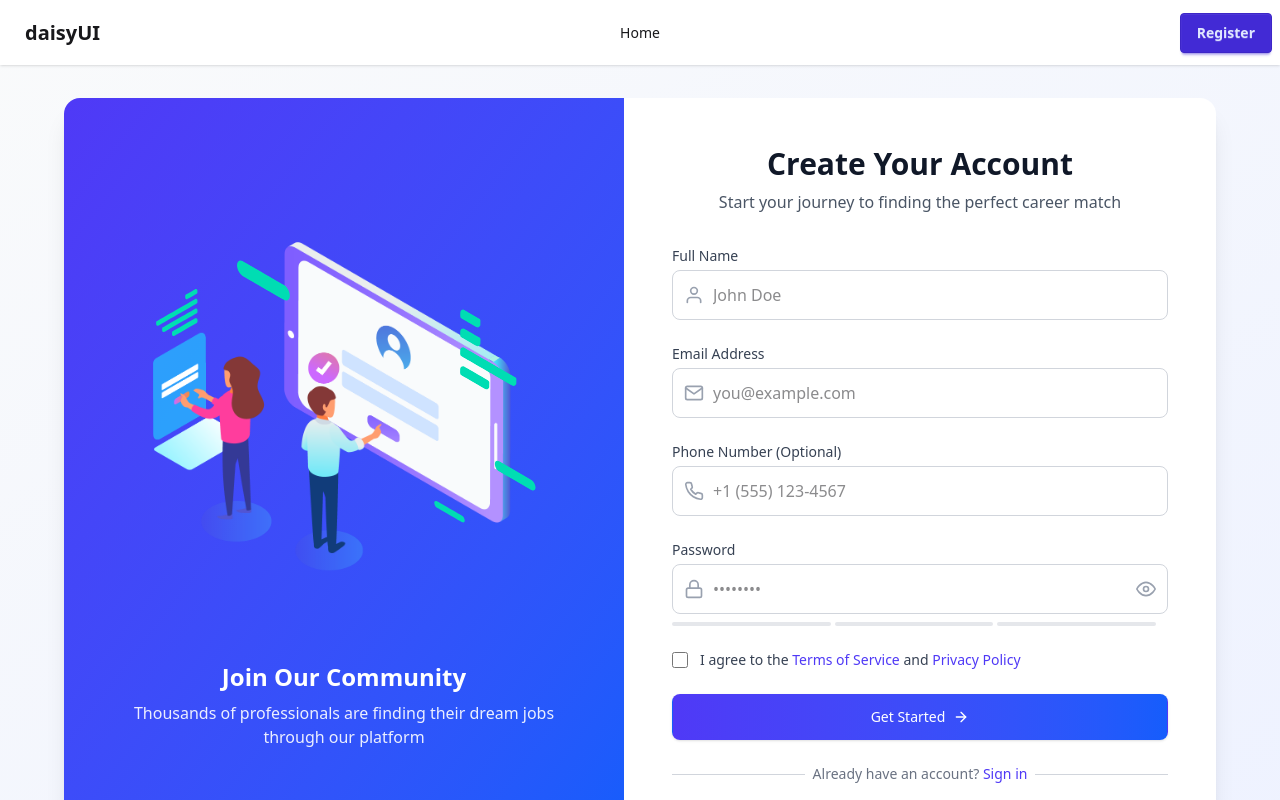
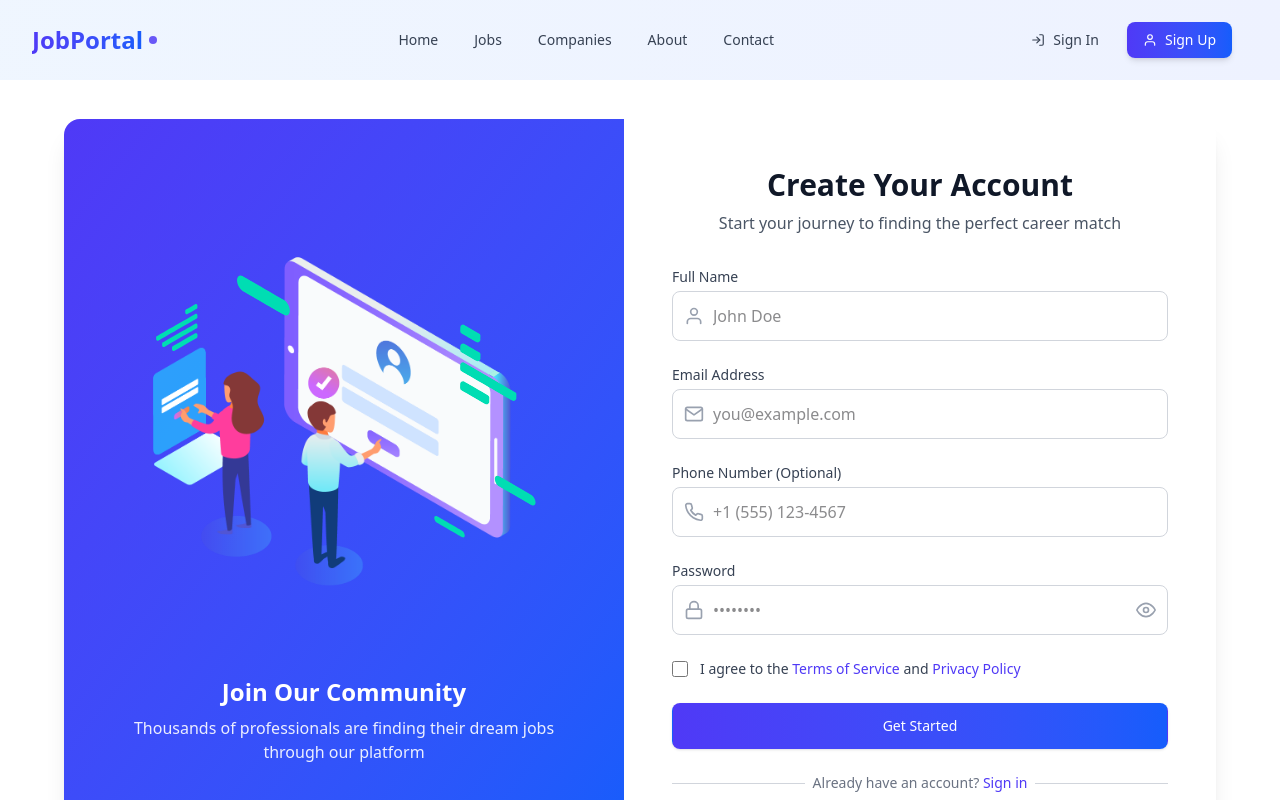
Before and after one commit to mdtanvirislamrakib/carrer-code-job-portal-client, a React (Vite) app: page /register in a window 1280 px wide. Shown: the top 800 px of the page. Built offline with nearby package versions, Linux system fonts and the light colour scheme.

Commit message:
style navbar like a professional

```diff
--- a/package.json
+++ b/package.json
@@ -11,6 +11,7 @@
   },
   "dependencies": {
     "@tailwindcss/vite": "^4.1.7",
+    "firebase": "^11.8.1",
     "lottie-react": "^2.4.1",
     "lucide-react": "^0.511.0",
     "react": "^19.1.0",
--- a/src/Layouts/RootLayout.jsx
+++ b/src/Layouts/RootLayout.jsx
@@ -9,7 +9,7 @@ const RootLayout = () => {
             <header>
                 <Navbar></Navbar>
             </header>
-            <main className='min-h-screen'>
+            <main className='min-h-screen py-20'>
                 <Outlet />
             </main>
 
--- a/src/Pages/Register/Register.jsx
+++ b/src/Pages/Register/Register.jsx
@@ -5,38 +5,21 @@ import { NavLink } from 'react-router';
 import registerLottie from '../../assets/lotties/register-lottie.json';
 
 const Register = () => {
-    const [formData, setFormData] = useState({
-        fullName: '',
-        email: '',
-        password: '',
-        phone: '',
-        terms: false
-    });
+
 
     const [showPassword, setShowPassword] = useState(false);
-    const [isSubmitting, setIsSubmitting] = useState(false);
     const [focusedField, setFocusedField] = useState(null);
 
-    const handleChange = (e) => {
-        const { name, value, type, checked } = e.target;
-        setFormData(prev => ({
-            ...prev,
-            [name]: type === 'checkbox' ? checked : value
-        }));
-    };
-
-    const handleSubmit = (e) => {
+    const handleRegister = e => {
         e.preventDefault();
-        setIsSubmitting(true);
-        // Simulate API call
-        setTimeout(() => {
-            console.log('Form submitted:', formData);
-            setIsSubmitting(false);
-        }, 1500);
-    };
+        const form  = e.target;
+        const email = form.email.value;
+        const password = form.password.value;
+        console.log(email, password);
+    }
 
     return (
-        <div className="min-h-screen bg-gradient-to-br from-gray-50 to-indigo-50 flex items-center justify-center p-4">
+        <div className="min-h-screen  flex items-center justify-center p-4">
             <div className="max-w-6xl w-full flex flex-col lg:flex-row bg-white rounded-2xl shadow-xl overflow-hidden">
                 {/* Lottie Animation Side */}
                 <div className="hidden lg:flex flex-1 bg-gradient-to-br from-indigo-600 to-blue-600 p-8 items-center justify-center">
@@ -64,7 +47,7 @@ const Register = () => {
                         </p>
                     </div>
 
-                    <form className="space-y-6" onSubmit={handleSubmit}>
+                    <form className="space-y-6" onSubmit={handleRegister}>
                         {/* Full Name */}
                         <div className="space-y-1">
                             <label htmlFor="fullName" className="block text-sm font-medium text-gray-700">
@@ -79,8 +62,6 @@ const Register = () => {
                                     name="fullName"
                                     type="text"
                                     required
-                                    value={formData.fullName}
-                                    onChange={handleChange}
                                     onFocus={() => setFocusedField('fullName')}
                                     onBlur={() => setFocusedField(null)}
                                     className="py-3 pl-10 pr-4 block w-full border border-gray-300 rounded-lg focus:outline-none transition duration-200"
@@ -104,8 +85,6 @@ const Register = () => {
                                     type="email"
                                     autoComplete="email"
                                     required
-                                    value={formData.email}
-                                    onChange={handleChange}
                                     onFocus={() => setFocusedField('email')}
                                     onBlur={() => setFocusedField(null)}
                                     className="py-3 pl-10 pr-4 block w-full border border-gray-300 rounded-lg focus:outline-none transition duration-200"
@@ -127,8 +106,6 @@ const Register = () => {
                                     id="phone"
                                     name="phone"
                                     type="tel"
-                                    value={formData.phone}
-                                    onChange={handleChange}
                                     onFocus={() => setFocusedField('phone')}
                                     onBlur={() => setFocusedField(null)}
                                     className="py-3 pl-10 pr-4 block w-full border border-gray-300 rounded-lg focus:outline-none transition duration-200"
@@ -151,8 +128,6 @@ const Register = () => {
                                     name="password"
                                     type={showPassword ? "text" : "password"}
                                     required
-                                    value={formData.password}
-                                    onChange={handleChange}
                                     onFocus={() => setFocusedField('password')}
                                     onBlur={() => setFocusedField(null)}
                                     className="py-3 pl-10 pr-10 block w-full border border-gray-300 rounded-lg focus:outline-none transition duration-200"
@@ -170,17 +145,6 @@ const Register = () => {
                                     )}
                                 </button>
                             </div>
-                            <div className="flex items-center mt-2">
-                                <div className={`h-1 flex-1 rounded-full ${formData.password.length > 0 ? (formData.password.length < 4 ? 'bg-red-400' : formData.password.length < 8 ? 'bg-yellow-400' : 'bg-green-500') : 'bg-gray-200'}`}></div>
-                                <div className={`h-1 flex-1 rounded-full mx-1 ${formData.password.length > 3 ? (formData.password.length < 8 ? 'bg-yellow-400' : 'bg-green-500') : 'bg-gray-200'}`}></div>
-                                <div className={`h-1 flex-1 rounded-full ${formData.password.length > 7 ? 'bg-green-500' : 'bg-gray-200'}`}></div>
-                                <span className="ml-3 text-xs text-gray-500">
-                                    {formData.password.length > 0 ? (
-                                        formData.password.length < 4 ? 'Weak' :
-                                        formData.password.length < 8 ? 'Medium' : 'Strong'
-                                    ) : ''}
-                                </span>
-                            </div>
                         </div>
 
                         {/* Terms */}
@@ -191,8 +155,6 @@ const Register = () => {
                                     name="terms"
                                     type="checkbox"
                                     required
-                                    checked={formData.terms}
-                                    onChange={handleChange}
                                     className="focus:ring-indigo-500 h-4 w-4 text-indigo-600 border-gray-300 rounded"
                                 />
                             </div>
@@ -214,23 +176,9 @@ const Register = () => {
                         <div>
                             <button
                                 type="submit"
-                                disabled={isSubmitting}
-                                className={`w-full flex justify-center items-center py-3 px-4 border border-transparent rounded-lg shadow-sm text-sm font-medium text-white bg-gradient-to-r from-indigo-600 to-blue-600 hover:from-indigo-700 hover:to-blue-700 focus:outline-none focus:ring-2 focus:ring-offset-2 focus:ring-indigo-500 transition-all duration-300 ${isSubmitting ? 'opacity-80' : ''}`}
+                                className={`w-full flex justify-center items-center py-3 px-4 border border-transparent rounded-lg shadow-sm text-sm font-medium text-white bg-gradient-to-r from-indigo-600 to-blue-600 hover:from-indigo-700 hover:to-blue-700 focus:outline-none focus:ring-2 focus:ring-offset-2 focus:ring-indigo-500 transition-all duration-300`}
                             >
-                                {isSubmitting ? (
-                                    <>
-                                        <svg className="animate-spin -ml-1 mr-3 h-5 w-5 text-white" xmlns="http://www.w3.org/2000/svg" fill="none" viewBox="0 0 24 24">
-                                            <circle className="opacity-25" cx="12" cy="12" r="10" stroke="currentColor" strokeWidth="4"></circle>
-                                            <path className="opacity-75" fill="currentColor" d="M4 12a8 8 0 018-8V0C5.373 0 0 5.373 0 12h4zm2 5.291A7.962 7.962 0 014 12H0c0 3.042 1.135 5.824 3 7.938l3-2.647z"></path>
-                                        </svg>
-                                        Creating Account...
-                                    </>
-                                ) : (
-                                    <>
-                                        Get Started
-                                        <FiArrowRight className="ml-2 h-4 w-4" />
-                                    </>
-                                )}
+                                Get Started
                             </button>
                         </div>
                     </form>
--- a/src/Shared/Navbar.jsx
+++ b/src/Shared/Navbar.jsx
@@ -1,35 +1,153 @@
-import React from 'react';
-import { NavLink } from 'react-router';
+import { useState, useEffect } from "react";
+import { NavLink } from "react-router";
+import { FiMenu, FiX, FiUser, FiLogIn } from "react-icons/fi";
 
 const Navbar = () => {
-    const navLinks = <>
-        <li><NavLink to="/">Home</NavLink></li>
-    </>
-    return (
-        <div className="navbar bg-base-100 shadow-sm">
-            <div className="navbar-start">
-                <div className="dropdown">
-                    <div tabIndex={0} role="button" className="btn btn-ghost lg:hidden">
-                        <svg xmlns="http://www.w3.org/2000/svg" className="h-5 w-5" fill="none" viewBox="0 0 24 24" stroke="currentColor"> <path strokeLinecap="round" strokeLinejoin="round" strokeWidth="2" d="M4 6h16M4 12h8m-8 6h16" /> </svg>
-                    </div>
-                    <ul
-                        tabIndex={0}
-                        className="menu menu-sm dropdown-content bg-base-100 rounded-box z-1 mt-3 w-52 p-2 shadow">
-                        {navLinks}
-                    </ul>
-                </div>
-                <a className="btn btn-ghost text-xl">daisyUI</a>
+  const [isMenuOpen, setIsMenuOpen] = useState(false);
+  const [isScrolled, setIsScrolled] = useState(false);
+
+;
+
+  // Scroll effect
+  useEffect(() => {
+    const handleScroll = () => {
+      setIsScrolled(window.scrollY > 10);
+    };
+    window.addEventListener("scroll", handleScroll);
+    return () => window.removeEventListener("scroll", handleScroll);
+  }, []);
+
+  const navLinks = [
+    { name: "Home", path: "/" },
+    { name: "Jobs", path: "/jobs" },
+    { name: "Companies", path: "/companies" },
+    { name: "About", path: "/about" },
+    { name: "Contact", path: "/contact" },
+  ];
+
+  return (
+    <header
+      className={`fixed w-full z-50 transition-all duration-300 ${
+        isScrolled
+          ? "bg-gradient-to-r from-blue-50 to-indigo-50 shadow-sm border-b border-gray-200"
+          : "bg-gradient-to-r from-blue-50 to-indigo-50"
+      }`}
+    >
+      <div className="max-w-7xl mx-auto px-4 sm:px-6 lg:px-8">
+        <div className="flex items-center justify-between h-20">
+          {/* Logo */}
+          <div className="flex-shrink-0">
+            <NavLink
+              to="/"
+              className="text-2xl font-bold flex items-center"
+            >
+              <span className="bg-gradient-to-r from-indigo-600 to-blue-600 bg-clip-text text-transparent">
+                JobPortal
+              </span>
+              <span className="ml-1.5 w-2 h-2 rounded-full bg-indigo-600 animate-pulse"></span>
+            </NavLink>
+          </div>
+
+          {/* Desktop Navigation */}
+          <nav className="hidden md:flex items-center space-x-1">
+            {navLinks.map((link) => (
+              <NavLink
+                key={link.name}
+                to={link.path}
+                className={({ isActive }) => // isActive is now properly defined here
+                  `px-4 py-2 text-sm font-medium transition-colors duration-200 relative group ${
+                    isActive
+                      ? "text-indigo-600"
+                      : "text-gray-700 hover:text-indigo-600"
+                  }`
+                }
+              >
+                {link.name}
+                <span
+                  className={`absolute bottom-1 left-1/2 transform -translate-x-1/2 h-0.5 bg-gradient-to-r from-indigo-500 to-blue-500 w-0 group-hover:w-4/5 transition-all duration-300 rounded-full ${
+                    location.pathname === link.path ? "w-4/5" : ""
+                  }`}
+                ></span>
+              </NavLink>
+            ))}
+          </nav>
+
+          {/* Right Side Controls */}
+          <div className="flex items-center space-x-4">
+            {/* Auth Buttons - Desktop */}
+            <div className="hidden md:flex items-center space-x-3">
+              <NavLink
+                to="/login"
+                className="px-4 py-2 text-sm font-medium text-gray-700 hover:text-indigo-600 transition-colors flex items-center"
+              >
+                <FiLogIn className="mr-2" />
+                Sign In
+              </NavLink>
+              <NavLink
+                to="/register"
+                className="px-4 py-2 text-sm font-medium text-white bg-gradient-to-r from-indigo-600 to-blue-600 rounded-lg hover:from-indigo-700 hover:to-blue-700 transition-all shadow-md hover:shadow-lg flex items-center"
+              >
+                <FiUser className="mr-2" />
+                Sign Up
+              </NavLink>
             </div>
-            <div className="navbar-center hidden lg:flex">
-                <ul className="menu menu-horizontal px-1">
-                    {navLinks}
-                </ul>
+
+            {/* Mobile Menu Button */}
+            <button
+              className="md:hidden p-2 rounded-md hover:bg-gray-100 transition-colors"
+              onClick={() => setIsMenuOpen(!isMenuOpen)}
+              aria-label="Toggle menu"
+            >
+              {isMenuOpen ? (
+                <FiX className="w-5 h-5 text-gray-800" />
+              ) : (
+                <FiMenu className="w-5 h-5 text-gray-800" />
+              )}
+            </button>
+          </div>
+        </div>
+      </div>
+
+      {/* Mobile Menu */}
+      {isMenuOpen && (
+        <div className="md:hidden bg-gradient-to-b from-blue-50 to-indigo-50 shadow-xl rounded-b-lg mx-4 overflow-hidden transition-all duration-300">
+          <div className="px-2 pt-2 pb-4 space-y-1">
+            {navLinks.map((link) => (
+              <NavLink
+                key={link.name}
+                to={link.path}
+                className={({ isActive }) => // isActive properly defined here
+                  `block px-4 py-3 text-base font-medium rounded-md transition-colors ${
+                    isActive
+                      ? "bg-indigo-50 text-indigo-600"
+                      : "text-gray-700 hover:bg-gray-100"
+                  }`
+                }
+              >
+                {link.name}
+              </NavLink>
+            ))}
+            <div className="pt-2 flex items-center justify-between  border-t border-gray-200">
+              <NavLink
+                to="/login"
+                className="px-4 py-3 text-base font-medium text-gray-700 hover:bg-gray-100 rounded-md transition-colors flex items-center"
+              >
+                <FiLogIn className="mr-2" />
+                Sign In
+              </NavLink>
+              <NavLink
+                to="/register"
+                className="px-4 py-3 mt-1 text-base font-medium text-white bg-gradient-to-r from-indigo-600 to-blue-600 rounded-md hover:from-indigo-700 hover:to-blue-700 transition-all flex items-center"
+              >
+                <FiUser className="mr-2" />
+                Sign Up
+              </NavLink>
             </div>
-            <div className="navbar-end">
-                <NavLink className="btn btn-primary" to="/register">Register</NavLink>
-            </div>
+          </div>
         </div>
-    );
+      )}
+    </header>
+  );
 };
 
 export default Navbar;
```
Also changed, not shown: src/Firebase/firebase.init.js (added, +23 -0 lines), 1 other file (tests, documents, lock files or other folders).
